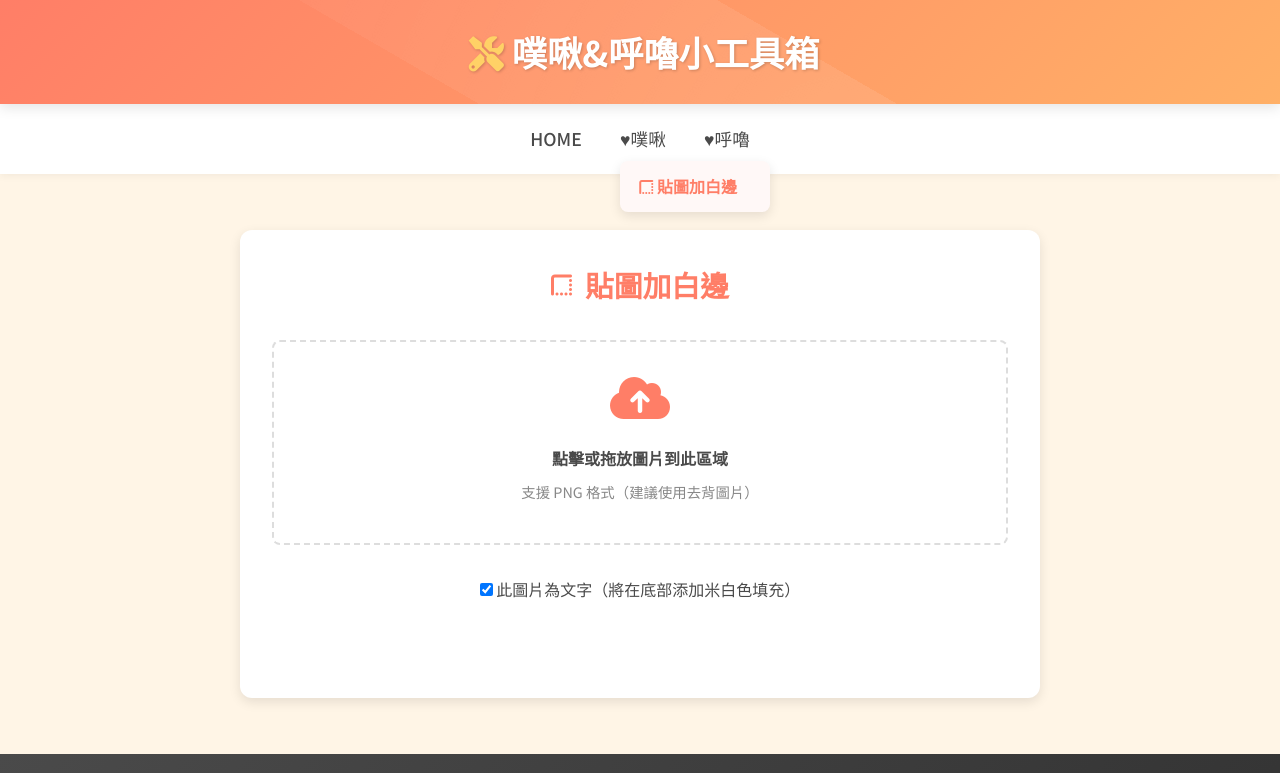
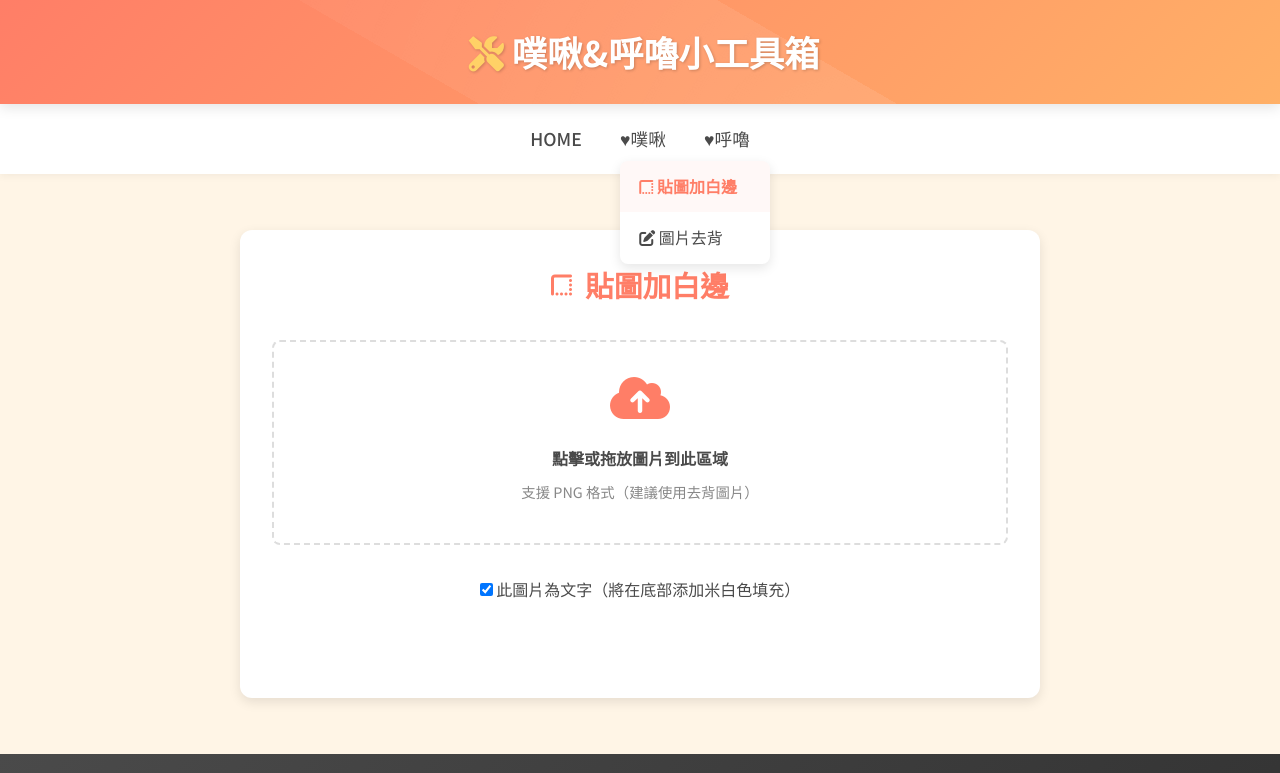
Before and after one commit to ET0624/Poochoo-Hooloo-ToolBox, a plain HTML site: page 1.html in a window 1280 px wide. Both pictures are taken after a click on the item "♥噗啾". Shown: the top 773 px of the page. Drawn offline with Linux system fonts and the light colour scheme.

Commit message:
Update 1.html

```diff
--- a/1.html
+++ b/1.html
@@ -22,12 +22,13 @@
                 <a class="nav-link">♥噗啾</a>
                 <div class="dropdown">
                     <a href="1.html" class="dropdown-item active"><i class="fas fa-border-style"></i> 貼圖加白邊</a>
+                    <a href="1_2.html" class="dropdown-item"><i class="fas fa-edit"></i> 圖片去背</a>
                 </div>
             </li>
             <li class="nav-item">
                 <a class="nav-link">♥呼嚕</a>
                 <div class="dropdown">
-                    <a href="2_1.html" class="dropdown-item"><i class="fas fa-tools"></i>時區換算器</a>
+                    <a href="2_1.html" class="dropdown-item"><i class="fas fa-tools"></i> 時區換算器</a>
                 </div>
             </li>
         </ul>
```
